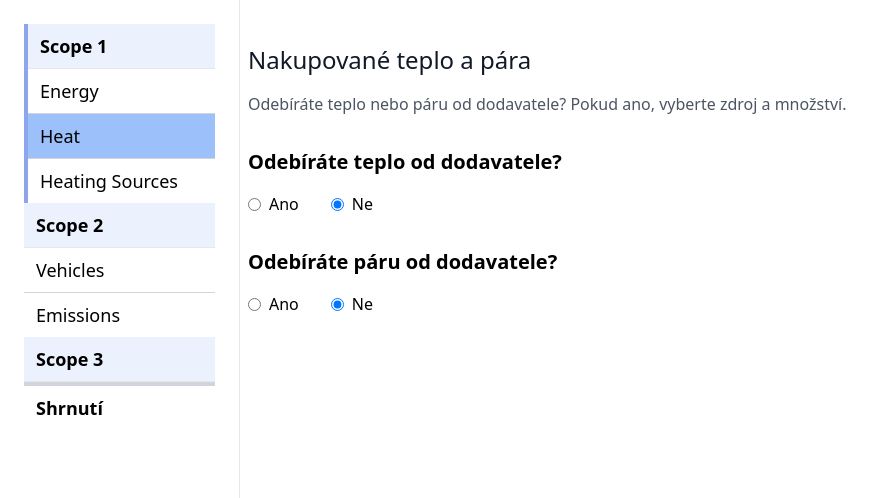
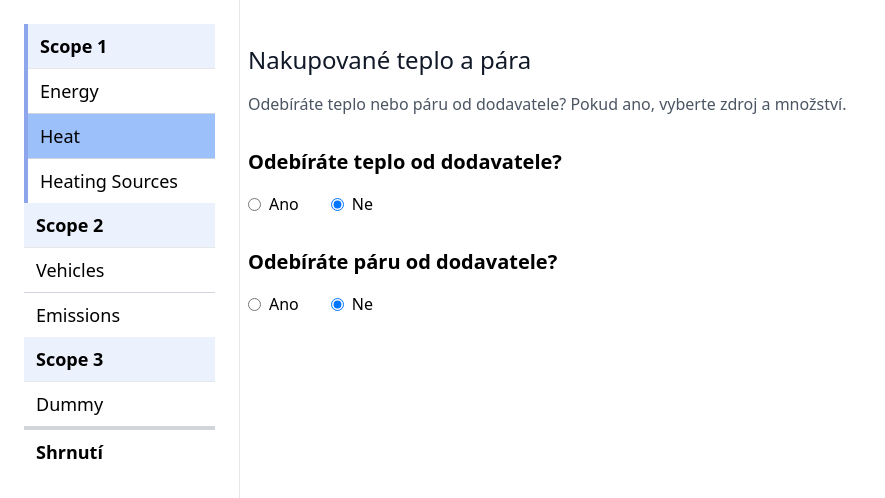
Before and after one commit to deploy-esgrovia/simple-esg-calc, a Vue app: page /heat in a window 1280 px wide. Shown: the top 498 px of the page, without its empty margins (0-885 px from the left). Built offline with nearby package versions, Linux system fonts and the light colour scheme.

Commit message:
chore: adjust styling, add dummy link for scope 3

```diff
--- a/src/components/SideNavbar.vue
+++ b/src/components/SideNavbar.vue
@@ -1,20 +1,14 @@
 <script setup>
-import { useRoute } from 'vue-router'
-import { computed } from 'vue'
+import { useRoute } from 'vue-router';
+import { computed } from 'vue';
 
-const route = useRoute()
+// Access the current route
+const route = useRoute();
 
-const isScope1Active = computed(() => {
-	return ['/energy', '/heat', '/heating-sources'].includes(route.path)
-})
-
-const isScope2Active = computed(() => {
-	return ['/vehicles', '/emissions'].includes(route.path)
-})
-
-const isScope3Active = computed(() => {
-	return ['/scope3'].includes(route.path)
-})
+// Define active states for sections
+const isScope1Active = computed(() => ['/energy', '/heat', '/heating-sources'].includes(route.path));
+const isScope2Active = computed(() => ['/vehicles', '/emissions'].includes(route.path));
+const isScope3Active = computed(() => ['/scope3'].includes(route.path));
 </script>
 
 <template>
@@ -24,13 +18,16 @@ const isScope3Active = computed(() => {
 				<!-- Scope 1 -->
 				<li>
 					<ul
-						:class="{ 'border-l-4 border-0 border-opacity-50 border-blue-700': isScope1Active }"
+						:class="{'border-l-4 border-0 border-opacity-50 border-blue-700': isScope1Active}"
 					>
+						<!-- Section Header -->
 						<li
 							class="text-lg font-bold border bg-blue-500 bg-opacity-10 border-b-1 border-x-0 border-t-0"
 						>
 							<p class="block py-2 pl-3 pr-12">Scope 1</p>
 						</li>
+
+						<!-- Links -->
 						<li
 							class="border border-gray-300 border-b-1 border-x-0 border-t-0 last:border-b-0"
 						>
@@ -47,7 +44,8 @@ const isScope3Active = computed(() => {
 						>
 							<RouterLink
 								to="/heat"
-								class="block py-2 pl-3 pr-3 flex justify-between transition-colors duration-200"
+								class="block py-2 pl-3 pr-3 justify-between transition-colors duration-200
+                "
 								:class="{ 'bg-blue-500 bg-opacity-50 ': $route.path === '/heat' }"
 							>
 								<div>Heat</div>
@@ -58,7 +56,7 @@ const isScope3Active = computed(() => {
 						>
 							<RouterLink
 								to="/heating-sources"
-								class="block py-2 pl-3 pr-3 flex justify-between transition-colors duration-200"
+								class="block py-2 pl-3 pr-3 justify-between transition-colors duration-200"
 								:class="{ 'bg-blue-500 bg-opacity-50 ': $route.path === '/heating-sources' }"
 							>
 								<div>Heating Sources</div>
@@ -70,7 +68,7 @@ const isScope3Active = computed(() => {
 				<!-- Scope 2 -->
 				<li>
 					<ul
-						:class="{ 'border-l-4 border-0 border-opacity-50 border-blue-700': isScope2Active }"
+						:class="{'border-l-4 border-0 border-opacity-50 border-blue-700': isScope2Active}"
 					>
 						<li
 							class="text-lg font-bold border bg-blue-500 bg-opacity-10 border-b-1 border-x-0 border-t-0"
@@ -82,7 +80,8 @@ const isScope3Active = computed(() => {
 						>
 							<RouterLink
 								to="/vehicles"
-								class="block py-2 pl-3 pr-3 flex justify-between transition-colors duration-200"
+								class="block py-2 pl-3 pr-3 justify-between transition-colors duration-200
+                "
 								:class="{ 'bg-blue-500 bg-opacity-50 ': $route.path === '/vehicles' }"
 							>
 								<div>Vehicles</div>
@@ -93,7 +92,8 @@ const isScope3Active = computed(() => {
 						>
 							<RouterLink
 								to="/emissions"
-								class="block py-2 pl-3 pr-3 flex justify-between transition-colors duration-200"
+								class="block py-2 pl-3 pr-3 justify-between transition-colors duration-200
+                "
 								:class="{ 'bg-blue-500 bg-opacity-50 ': $route.path === '/emissions' }"
 							>
 								<div>Emissions</div>
@@ -105,12 +105,24 @@ const isScope3Active = computed(() => {
 				<!-- Scope 3 -->
 				<li>
 					<ul
-						:class="{ 'border-l-4 border-0 border-opacity-50 border-blue-700': isScope3Active }"
+						:class="{'border-l-4 border-0 border-opacity-50 border-blue-700': isScope3Active}"
 					>
 						<li
 							class="text-lg font-bold border bg-blue-500 bg-opacity-10 border-b-1 border-x-0 border-t-0"
 						>
 							<p class="block py-2 pl-3 pr-12">Scope 3</p>
+						</li>
+						<li
+							class="border border-gray-300 border-b-1 border-x-0 border-t-0 last:border-b-0"
+						>
+							<RouterLink
+								to="/emissions"
+								class="block py-2 pl-3 pr-3 justify-between transition-colors duration-200
+                "
+								:class="{ 'bg-blue-500 bg-opacity-50 ': $route.path === '/dummy' }"
+							>
+								<div>Dummy</div>
+							</RouterLink>
 						</li>
 					</ul>
 				</li>
```
